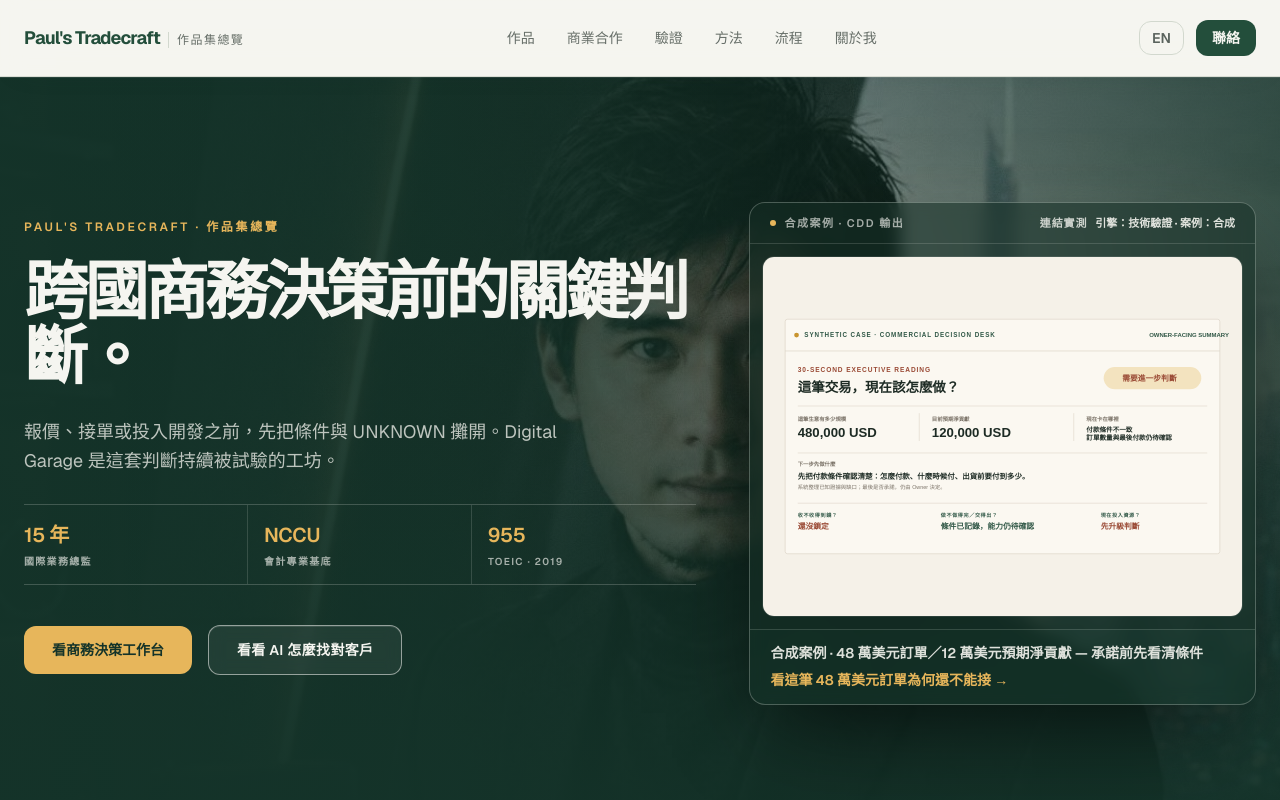
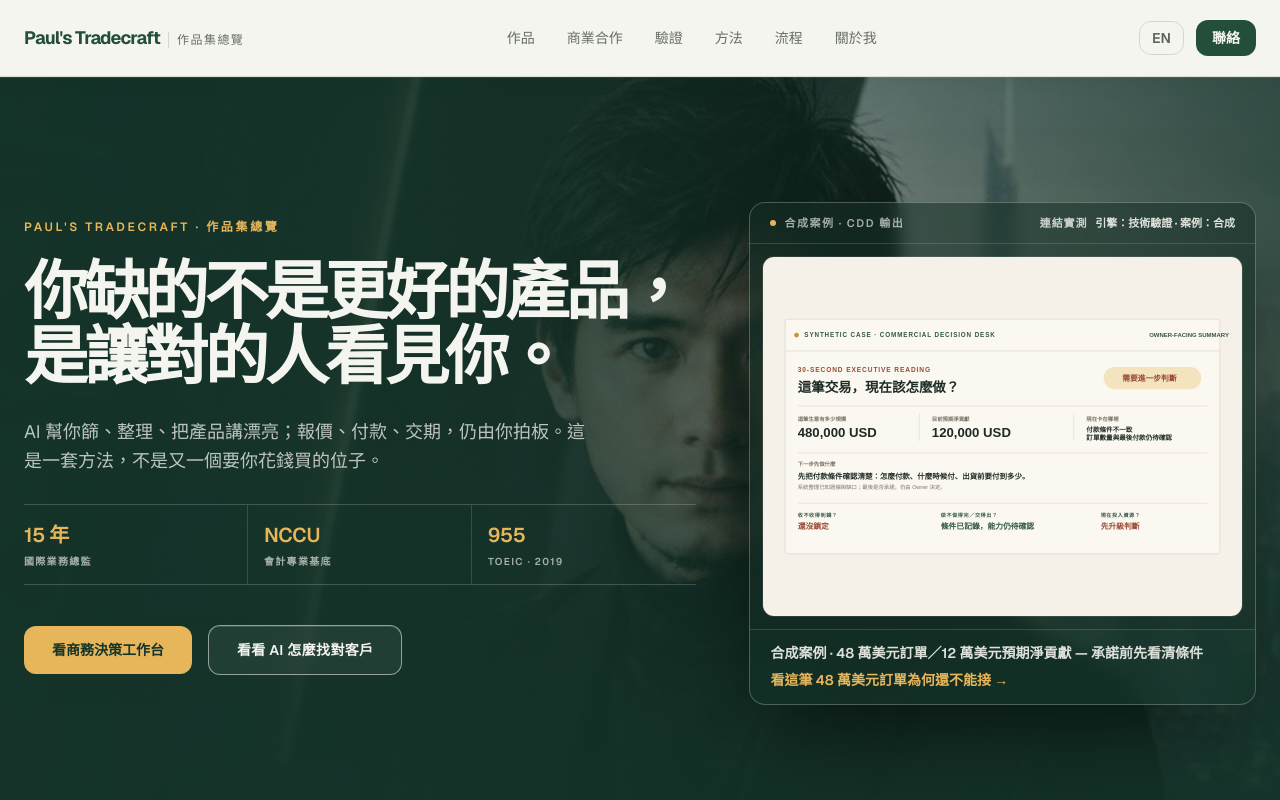
Before and after one commit to apchen1978/pauls-tradecraft, a React (Vite) app: page / in a window 1280 px wide. Shown: the top 800 px of the page. Built offline with nearby package versions, Linux system fonts and the light colour scheme.

Commit message:
copy: ship Owner-approved hero + about positioning
Hero headline/sub switched to the approved (C) visibility framing in zh and en; About intro adds markets served (Europe, the Americas, Asia-Pacific, Middle East). Also adds the nav label key used by the trade-notes nav entry.

```diff
--- a/src/i18n.jsx
+++ b/src/i18n.jsx
@@ -4,15 +4,15 @@ const dict = {
   zh: {
     brand: "Paul's Tradecraft",
     brandNote: "作品集總覽",
-    nav: { works: "作品", services: "商業合作", verification: "驗證", method: "方法", process: "流程", about: "關於我", contact: "聯絡", skipToContent: "跳至主要內容", openMenu: "開啟選單", closeMenu: "關閉選單" },
+    nav: { works: "作品", notes: "國貿筆記", services: "商業合作", verification: "驗證", method: "方法", process: "流程", about: "關於我", contact: "聯絡", skipToContent: "跳至主要內容", openMenu: "開啟選單", closeMenu: "關閉選單" },
     hero: {
       credentials: [
         { value: "15 年", label: "國際業務總監" },
         { value: "NCCU", label: "會計專業基底" },
         { value: "955", label: "TOEIC · 2019" },
       ],
-      headline: "跨國商務決策前的關鍵判斷。",
-      sub: "報價、接單或投入開發之前，先把條件與 UNKNOWN 攤開。Digital Garage 是這套判斷持續被試驗的工坊。",
+      headline: "你缺的不是更好的產品，是讓對的人看見你。",
+      sub: "AI 幫你篩、整理、把產品講漂亮；報價、付款、交期，仍由你拍板。這是一套方法，不是又一個要你花錢買的位子。",
       youGet: "從一個重要問題開始",
       outcomesHeadline: "你現在最像哪一種情況？",
       outcomesIntro: "不是先挑工具。先從你此刻需要釐清的一個商業問題開始。",
@@ -361,7 +361,7 @@ const dict = {
     about: {
       eyebrow: "About Me",
       headline: "專業，偶爾風趣",
-      intro: "政大會計系畢業，15 年國際業務總監經驗。",
+      intro: "政大會計系畢業，15 年國際業務總監，服務歐美、亞太與中東市場。",
       narrative: [
         "二十多年，我一直在商業現場。",
         "從製造、財務會計、國際貿易到供應鏈，我長期面對成本、報價、客戶、供應商、付款與風險，也習慣在資訊不完整時做判斷。",
@@ -522,15 +522,15 @@ const dict = {
   en: {
     brand: "Paul's Tradecraft",
     brandNote: "Portfolio",
-    nav: { works: "Work", services: "Commercial Work", verification: "Verification", method: "Method", process: "Process", about: "About", contact: "Contact", skipToContent: "Skip to content", openMenu: "Open menu", closeMenu: "Close menu" },
+    nav: { works: "Work", notes: "Trade Notes", services: "Commercial Work", verification: "Verification", method: "Method", process: "Process", about: "About", contact: "Contact", skipToContent: "Skip to content", openMenu: "Open menu", closeMenu: "Close menu" },
     hero: {
       credentials: [
         { value: "15 years", label: "International sales leadership" },
         { value: "NCCU", label: "Accounting foundation" },
         { value: "955", label: "TOEIC · 2019" },
       ],
-      headline: "The critical judgment before cross-border commercial decisions.",
-      sub: "Terms and UNKNOWNs are laid out before a quote, an order, or a development push. The Digital Garage is the craft lab where that judgment keeps being tested.",
+      headline: "The problem isn't your product. It's that the right people never see it.",
+      sub: "AI helps you filter, structure, and present the product properly. Pricing, payment, lead times — still your call. This is a method, not another position you have to buy.",
       youGet: "START WITH ONE IMPORTANT QUESTION",
       outcomesHeadline: "Which situation feels most familiar right now?",
       outcomesIntro: "Do not start with a tool. Start with the commercial question that needs clarity now.",
@@ -879,7 +879,7 @@ const dict = {
     about: {
       eyebrow: "About Me",
       headline: "Professional, occasionally witty",
-      intro: "Accounting degree from NCCU; 15 years as an international sales director.",
+      intro: "Accounting degree from NCCU; 15 years as an international sales director across Europe, the Americas, Asia-Pacific, and the Middle East.",
       narrative: [
         "For more than two decades, I’ve worked on the commercial front line.",
         "Across manufacturing, finance, international trade, and supply chains, I’ve dealt with costs, quotations, customers, suppliers, payments, risk, and decisions made with incomplete information.",
```
